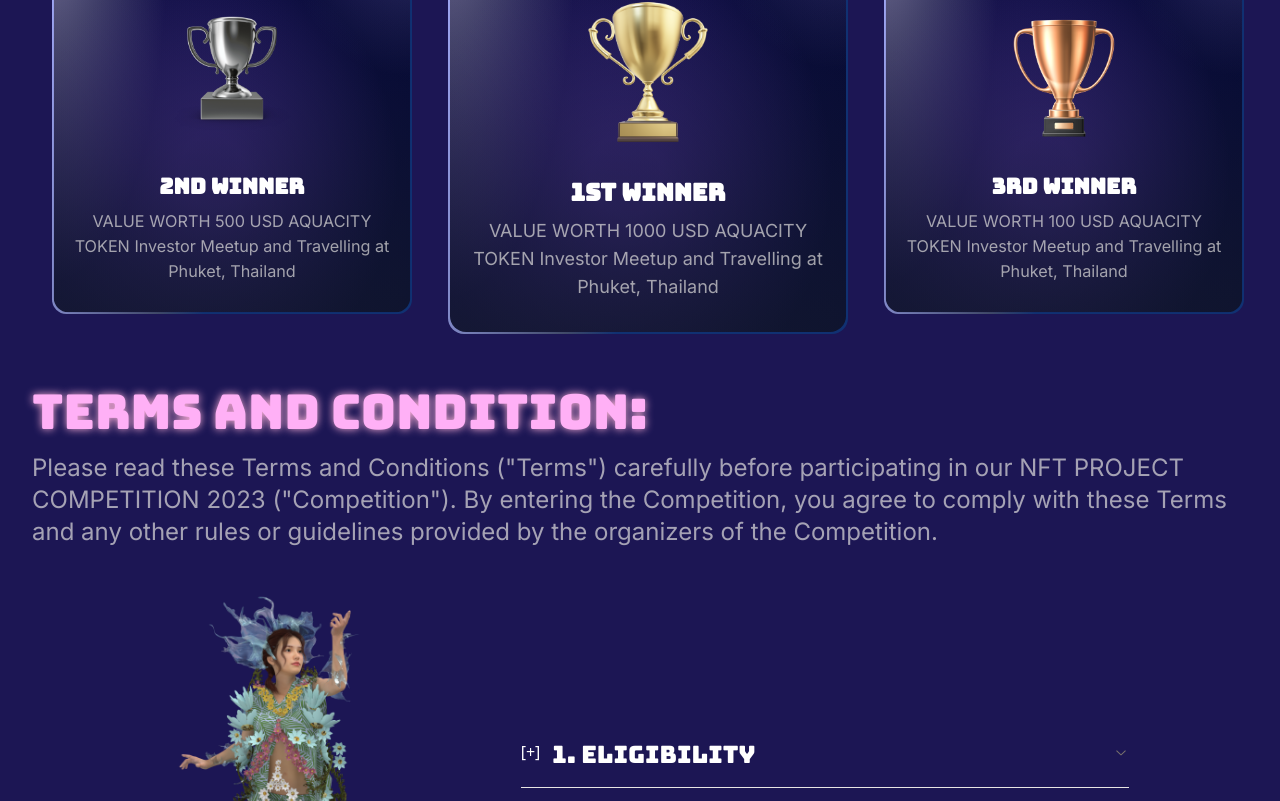
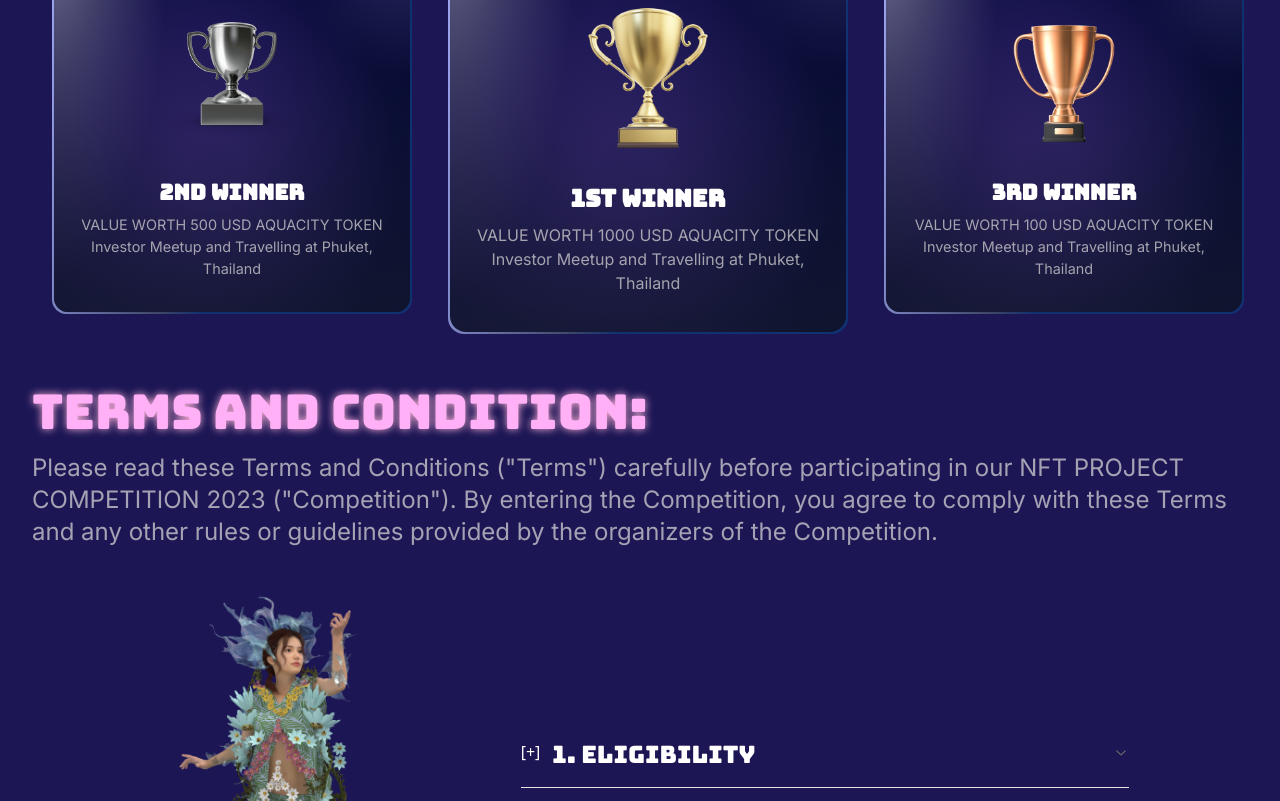
Before and after one commit to native-productions/drezzo-aqua, a Next.js app: page / in a window 1280 px wide. Shown: the part 1273-2074 px from the top of the page. Built offline with nearby package versions, Linux system fonts and the light colour scheme; a web font is replaced by a local one.

Commit message:
navbar.jsx width constraints, prizes.jsx section description adjustment🙌

```diff
--- a/app/components/common/navbar.jsx
+++ b/app/components/common/navbar.jsx
@@ -19,6 +19,7 @@
         fontInter.medium.className,
       )}
     >
+      <div className="w-full max-w-7xl mx-auto flex items-center justify-between">
         <nav className="hidden w-max items-center space-x-4 font-semibold text-white md:flex">
           <div className="py-6">
             <Image
@@ -48,6 +49,7 @@
             SUBMIT NOW!
           </DrezzoButton>
         </div>
+      </div>
     </header>
   )
 }
--- a/app/components/sections/prizes.jsx
+++ b/app/components/sections/prizes.jsx
@@ -72,7 +72,7 @@
           </h1>
           <p
             className={cn(
-              'px-4 text-sm text-[#e8e6e3ac] md:text-[0.7rem] lg:text-lg',
+              'px-4 text-xs text-[#e8e6e3ac] md:text-[10px] lg:text-base',
               fontInter.base.className,
             )}
           >
```
Lines whose indentation alone changed are shown as unchanged.
